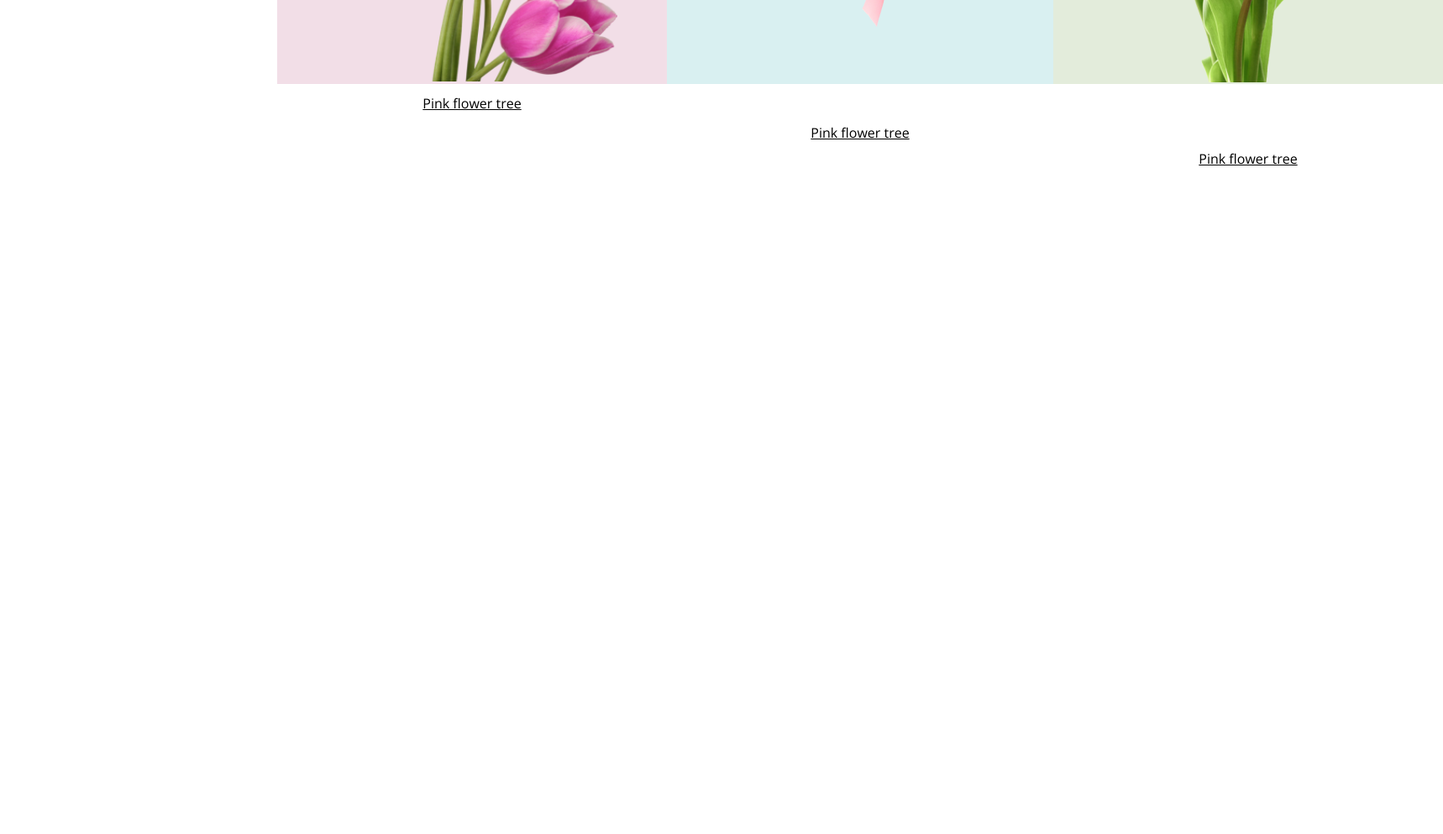
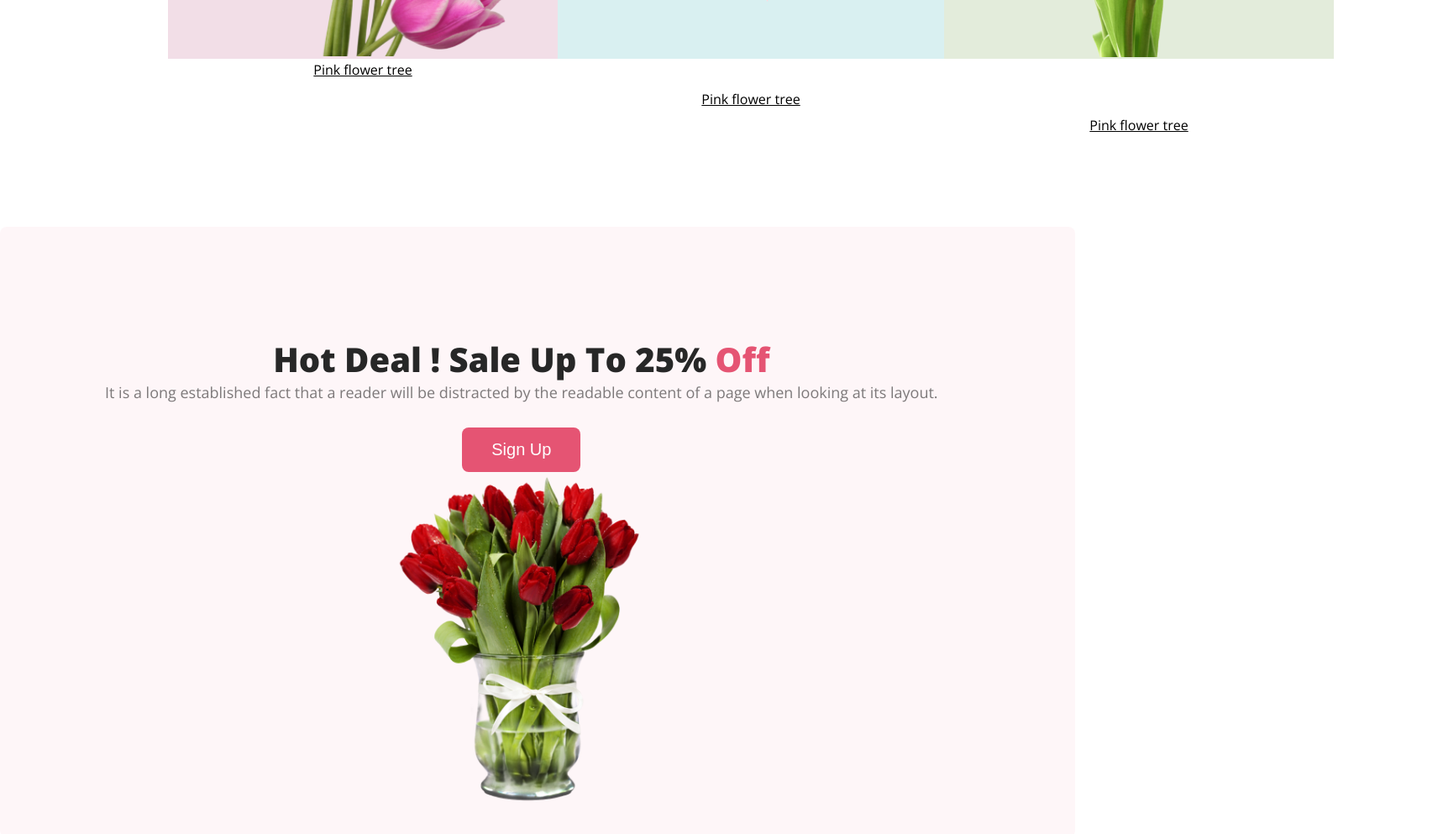
Before and after one commit to samen22/flower-shop-website, a plain HTML site: page index.html in a window 1280 px wide. Shown: the part 1391-2384 px from the top of the page at 84% size, 1718 px wide, since content can reach past the window. Before the commit the page ends 1691 px from the top, so only its background shows below. Drawn offline with nearby package versions, Linux system fonts and the light colour scheme.

Commit message:
added hot deal section

```diff
--- a/index.html
+++ b/index.html
@@ -41,12 +41,21 @@
                     <p class="pink-info">Pink flower tree</p>
                 </div>
             </div>
+        </section>
+        <!-- Hot deal section here -->
+        <section class="deal">
+            <div class="deal-container">
+                <div class="deal-content">
+                    <h1 class="deal-title" >Hot Deal ! Sale Up To 25% <span class="text-primary" >Off</span></h1>
+                    <p class="deal-description">It is a long established fact that a reader will be distracted by the readable content of a page when looking at its layout.</p>
+                   <button class="btn-2">Sign Up</button>
+                </div>
+                <img class="red-pic" src="./Flower Asset/pngwing 8.png" alt="">
 
-
-
-
+            </div>
 
         </section>
+
 
     </main>
     <footer>
--- a/styles/style.css
+++ b/styles/style.css
@@ -7,6 +7,10 @@
 body {
     font-family: 'Lato', sans-serif;
     font-family: 'Open Sans', sans-serif;
+}
+
+.text-primary {
+    color: #E55473;
 }
 
 /* header related styles  */
@@ -70,10 +74,11 @@ main {
 }
 
 main section {
+    margin: 0;
     /* margin-top: 130px; */
-    margin-left: 130px;
+    /* margin-left: 130px;
     margin-right: 130px;
-    padding: 500px;
+    padding: 500px; */
 }
 
 /* featured section */
@@ -101,7 +106,7 @@ main section {
     line-height: 30px;
 }
 
-.featured-container{
+.featured-container {
     display: flex;
     flex-direction: row;
     align-items: center;
@@ -118,7 +123,6 @@ main section {
     width: 464px;
     height: 538px;
     border-radius: 300px 300px 0px 0px;
-
 
 }
 
@@ -157,9 +161,70 @@ main section {
     padding: 65px 75px;
 }
 
-.pink-info{
-     margin-top: 10px;
-    margin-bottom: 10px;
+.pink-info {
+    /* margin-top: 10px;
+    margin-bottom: 10px; */
     text-align: center;
     text-decoration: underline;
 }
+
+/* Hot Deal section */
+
+.deal {
+    border-radius: 8px;
+    background-color: rgba(229, 84, 115, 0.05);
+    background-repeat: no-repeat;
+    background-size: cover;
+    padding: 30px 30px;
+    text-align: center;
+    display: flex;
+    /* width: 1300px;
+    height: 620px; */
+}
+
+.deal-title {
+    color: #272727;
+    font-size: 40px;
+    font-weight: 800;
+    text-align: center;
+    align-items: center;
+    margin-top: 100px;
+}
+
+.deal-description {
+    color: rgba(39, 39, 39, 0.60);
+    text-align: center;
+    font-size: 18px;
+    font-weight: 400;
+    align-items: center;
+}
+
+.deal-content {
+    /* margin-bottom: 50px; */
+}
+
+.btn-2 {
+    padding: 15px 35px;
+    text-align: center;
+    font-size: 20px;
+    font-weight: 400;
+    color: white;
+    border: 0;
+    border-radius: 8px;
+    background: #E55473;
+    margin-top: 30px;
+
+}
+
+.red-pic {
+    width: 300px;
+    height: 400px;
+    /* margin-left: 650px; */
+    justify-content: center;
+}
+
+.deal-container {
+    margin-left: 95px;
+    justify-content: space-around;
+    align-items: center;
+}
```
